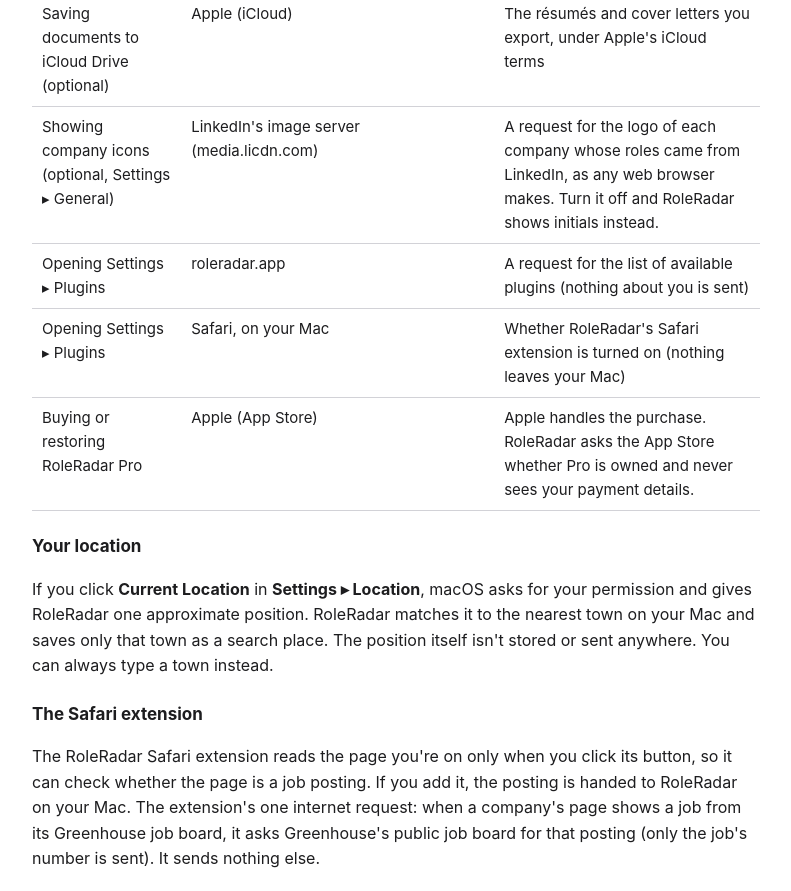
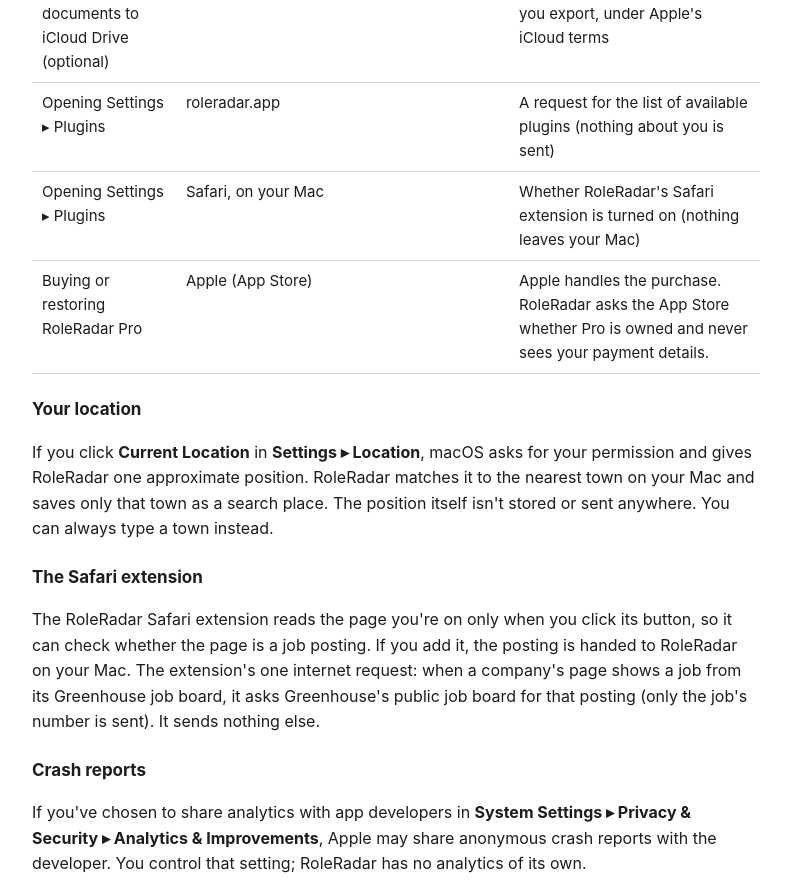
Before and after one commit to christhefarmer/roleradar-site, a plain HTML site: page privacy.html in a window 1280 px wide. Shown: the part 1255-2146 px from the top of the page, without its empty margins (244-1035 px from the left). Drawn offline with Linux system fonts and the light colour scheme.

Commit message:
Privacy: no company-logo requests (icons are initials only)
Co-Authored-By: Claude Opus 5.5 <noreply@anthropic.com>

```diff
--- a/privacy.html
+++ b/privacy.html
@@ -46,8 +46,6 @@ including your IP address, and their own privacy policies apply.</p>
 <tr><td>Opening a posting</td><td>The website you open, in RoleRadar's built-in browser</td>
     <td>What any web browser sends. Sign-ins and cookies are kept in RoleRadar's own web storage on your Mac.</td></tr>
 <tr><td>Saving documents to iCloud Drive (optional)</td><td>Apple (iCloud)</td><td>The résumés and cover letters you export, under Apple's iCloud terms</td></tr>
-<tr><td>Showing company icons (optional, Settings ▸ General)</td><td>LinkedIn's image server (media.licdn.com)</td>
-    <td>A request for the logo of each company whose roles came from LinkedIn, as any web browser makes. Turn it off and RoleRadar shows initials instead.</td></tr>
 <tr><td>Opening Settings ▸ Plugins</td><td>roleradar.app</td><td>A request for the list of available plugins (nothing about you is sent)</td></tr>
 <tr><td>Opening Settings ▸ Plugins</td><td>Safari, on your Mac</td><td>Whether RoleRadar's Safari extension is turned on (nothing leaves your Mac)</td></tr>
 <tr><td>Buying or restoring RoleRadar Pro</td><td>Apple (App Store)</td>
```
